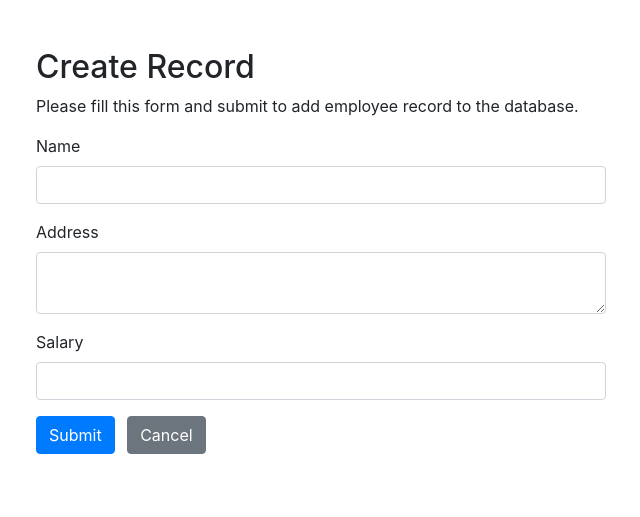
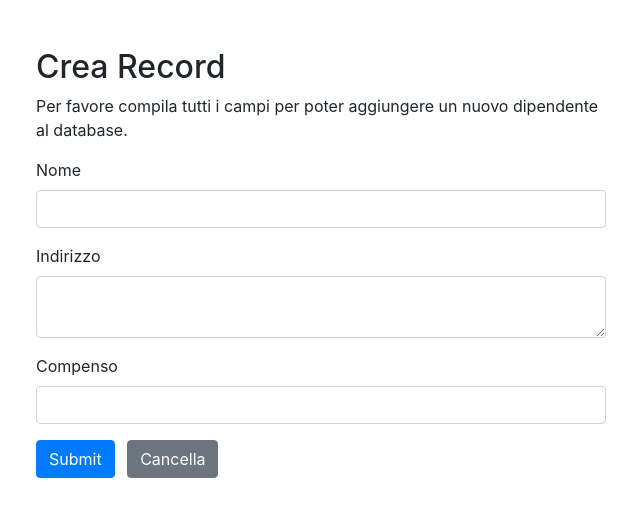
Before and after one commit to pythonhack76/crud-rep, a PHP site: page /create.php in a window 1280 px wide. Shown: the top 517 px of the page, without its empty margins (319-959 px from the left). Run offline with PHP 8.4, Linux system fonts and the light colour scheme.

Commit message:
update translate

```diff
--- a/create.php
+++ b/create.php
@@ -75,7 +75,7 @@ if($_SERVER["REQUEST_METHOD"] == "POST"){
 <html lang="en">
 <head>
     <meta charset="UTF-8">
-    <title>Create Record</title>
+    <title>Crea Dipendente</title>
     <link rel="stylesheet" href="https://stackpath.bootstrapcdn.com/bootstrap/4.5.2/css/bootstrap.min.css">
     <style>
         .wrapper{
@@ -89,26 +89,26 @@ if($_SERVER["REQUEST_METHOD"] == "POST"){
         <div class="container-fluid">
             <div class="row">
                 <div class="col-md-12">
-                    <h2 class="mt-5">Create Record</h2>
-                    <p>Please fill this form and submit to add employee record to the database.</p>
+                    <h2 class="mt-5">Crea Record</h2>
+                    <p>Per favore compila tutti i campi per poter aggiungere un nuovo dipendente al database.</p>
                     <form action="<?php echo htmlspecialchars($_SERVER["PHP_SELF"]); ?>" method="post">
                         <div class="form-group">
-                            <label>Name</label>
+                            <label>Nome</label>
                             <input type="text" name="name" class="form-control <?php echo (!empty($name_err)) ? 'is-invalid' : ''; ?>" value="<?php echo $name; ?>">
                             <span class="invalid-feedback"><?php echo $name_err;?></span>
                         </div>
                         <div class="form-group">
-                            <label>Address</label>
+                            <label>Indirizzo</label>
                             <textarea name="address" class="form-control <?php echo (!empty($address_err)) ? 'is-invalid' : ''; ?>"><?php echo $address; ?></textarea>
                             <span class="invalid-feedback"><?php echo $address_err;?></span>
                         </div>
                         <div class="form-group">
-                            <label>Salary</label>
+                            <label>Compenso</label>
                             <input type="text" name="salary" class="form-control <?php echo (!empty($salary_err)) ? 'is-invalid' : ''; ?>" value="<?php echo $salary; ?>">
                             <span class="invalid-feedback"><?php echo $salary_err;?></span>
                         </div>
                         <input type="submit" class="btn btn-primary" value="Submit">
-                        <a href="index.php" class="btn btn-secondary ml-2">Cancel</a>
+                        <a href="index.php" class="btn btn-secondary ml-2">Cancella</a>
                     </form>
                 </div>
             </div>
--- a/delete.php
+++ b/delete.php
@@ -57,11 +57,11 @@ if(isset($_POST["id"]) && !empty($_POST["id"])){
         <div class="container-fluid">
             <div class="row">
                 <div class="col-md-12">
-                    <h2 class="mt-5 mb-3">Delete Record</h2>
+                    <h2 class="mt-5 mb-3">Elimina Record</h2>
                     <form action="<?php echo htmlspecialchars($_SERVER["PHP_SELF"]); ?>" method="post">
                         <div class="alert alert-danger">
                             <input type="hidden" name="id" value="<?php echo trim($_GET["id"]); ?>"/>
-                            <p>Are you sure you want to delete this employee record?</p>
+                            <p>Vuoi davvero eliminare il record selezionato?</p>
                             <p>
                                 <input type="submit" value="Yes" class="btn btn-danger">
                                 <a href="index.php" class="btn btn-secondary ml-2">No</a>
```
Also changed, not shown: index.php (+10 -10 lines), read.php (+5 -5 lines), update.php (+6 -6 lines).
